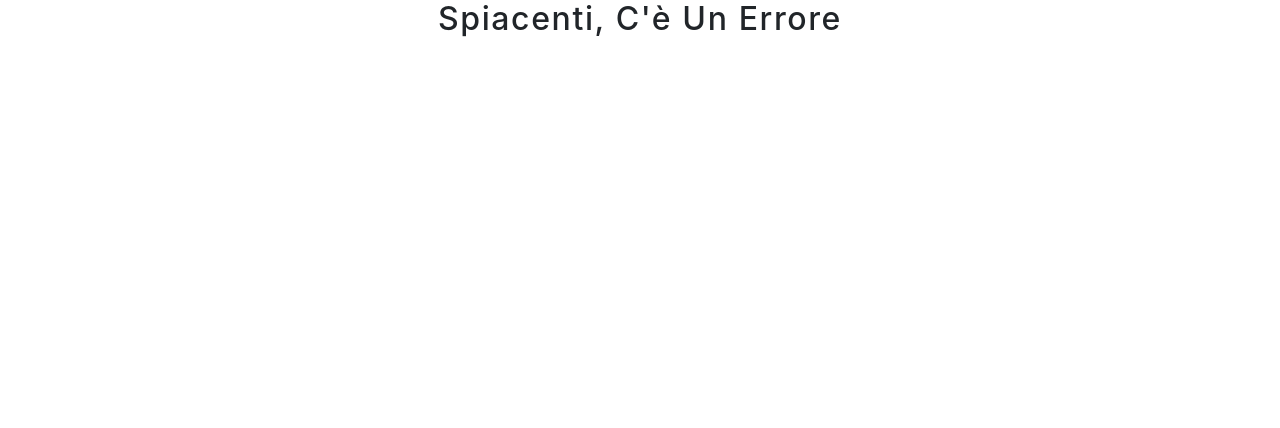
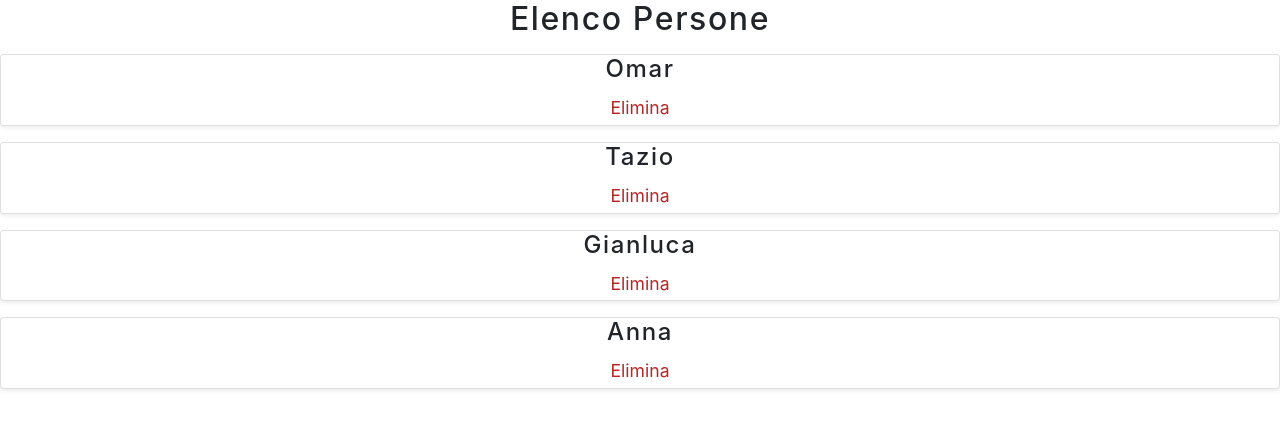
Before and after one commit to florinivan/prima-app1, a React (Create React App) app: page / in a window 1280 px wide. Shown: the top 428 px of the page. Built offline with nearby package versions, Linux system fonts and the light colour scheme; no server answers.

Commit message:
add useContext hook

```diff
--- a/src/App.js
+++ b/src/App.js
@@ -8,7 +8,8 @@ import "./App.css";
 //import IndexComponent from "./hooks/useMemo";
 //import IndexComponent from "./hooks/useRef";
 //import IndexComponent from "./hooks/useReducer";
-import IndexComponent from "./hooks/rederConditional";
+//import IndexComponent from "./hooks/rederConditional";
+import IndexComponent from "./hooks/useContext";
 //import ComponentCard from "./componets/ComponentCard";
 
 function App() {
--- /dev/null
+++ b/src/hooks/useContext/index.js
@@ -0,0 +1,44 @@
+import React, { useState, useContext } from "react";
+import { data } from "../../data";
+const AppContext = React.createContext();
+
+const Index = () => {
+  const [persone, setPersone] = useState(data);
+  const removeElemen = (id) => {
+    setPersone(persone.filter((item) => item.id !== id));
+  };
+  return (
+    <AppContext.Provider value={{ persone, removeElemen }}>
+      <div>
+        <h2>Elenco Persone</h2>
+        <Elenco />
+      </div>
+    </AppContext.Provider>
+  );
+};
+
+const Elenco = () => {
+  const { persone } = useContext(AppContext);
+  return (
+    <div>
+      {persone.map((item, index) => {
+        return <Persona key={index} {...item}></Persona>;
+      })}
+    </div>
+  );
+};
+
+const Persona = ({ id, name }) => {
+  const { removeElemen } = useContext(AppContext);
+  return (
+    <article className='card bg-white my-3 shadow-sm'>
+      <h4>{name}</h4>
+      <button className='button delete-button' onClick={() => removeElemen(id)}>
+        {" "}
+        Elimina{" "}
+      </button>
+    </article>
+  );
+};
+
+export default Index;
```
Also changed, not shown: src/hooks/useContext/indexProps.js (added, +39 -0 lines).
